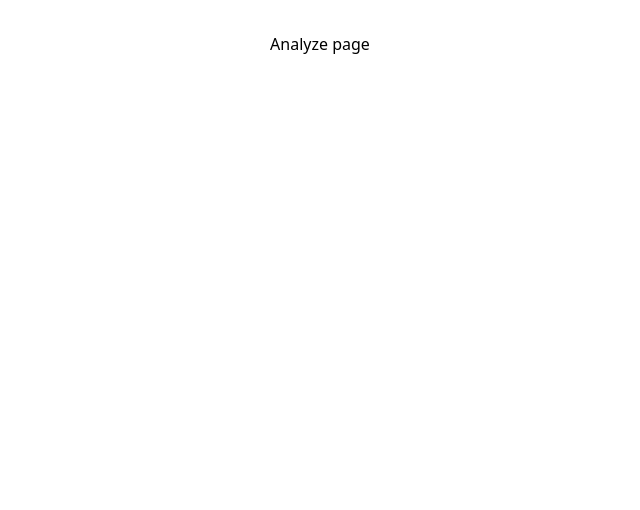
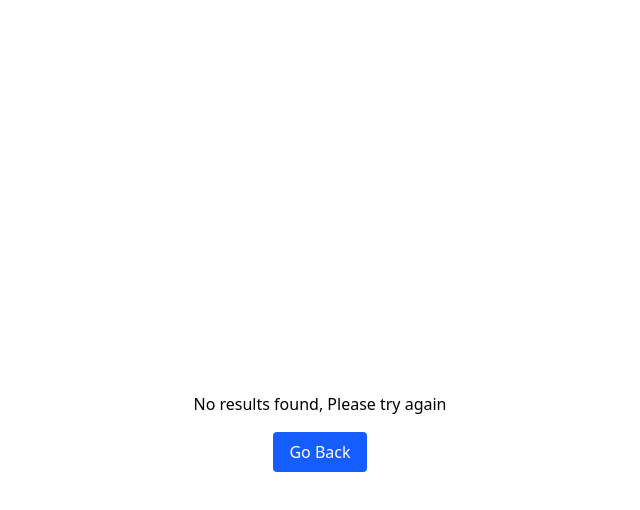
Before and after one commit to yuvrajsr2/resume-analyzer, a React app in the folder frontend/: page /analyze in a window 1280 px wide. Shown: the top 510 px of the page, without its empty margins (320-960 px from the left). Built offline with nearby package versions, Linux system fonts and the light colour scheme; the HTML template or start-up script is replaced by a standard one.

Commit message:
Analyze page go back button

```diff
--- a/frontend/src/pages/analyzePage.jsx
+++ b/frontend/src/pages/analyzePage.jsx
@@ -1,4 +1,5 @@
-import React from 'react'
+import React, { use } from 'react'
+import {useLocation, useNavigate} from 'react-router-dom'
 
 
 //Analyze page component
@@ -6,6 +7,19 @@ import React from 'react'
 // styling and layout with ResumeAnalyzer theme and header on top
 // maybe a back button to go back to home page
 const AnalyzePage = () =>{
+    const location = useLocation();
+    const navigate = useNavigate();
+
+    const res = location.state?.results;
+
+    if (!res) return(
+        <div className='flex flex-col items-center justify-center min-h-screen'>
+            <p>No results found, Please try again</p>
+
+            <button onClick={()=>navigate("/")} className='mt-4 bg-blue-600 text-white px-4 py-2 rounded'>Go Back</button>
+        </div>
+    )
+
     return(
         <div>
             Analyze page
```
